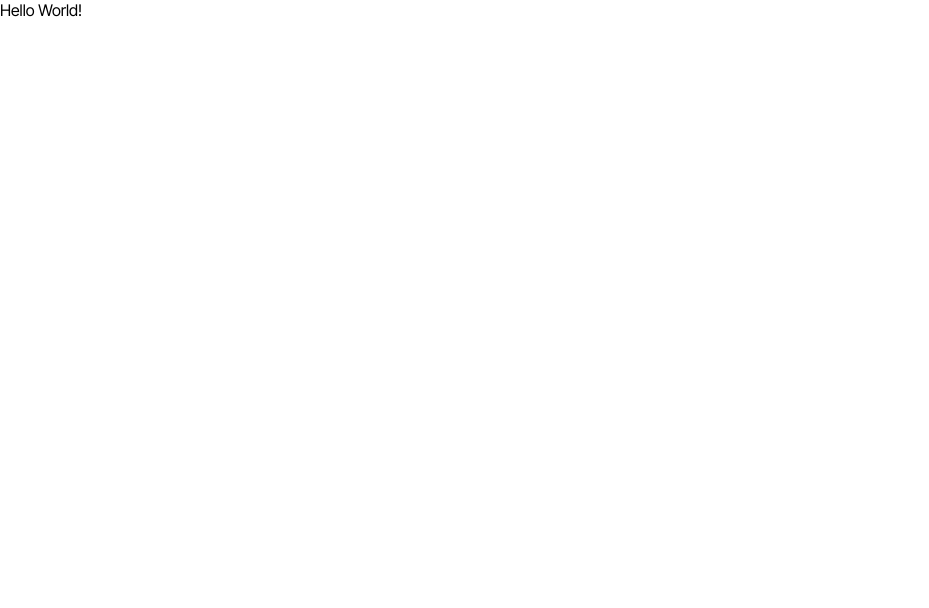
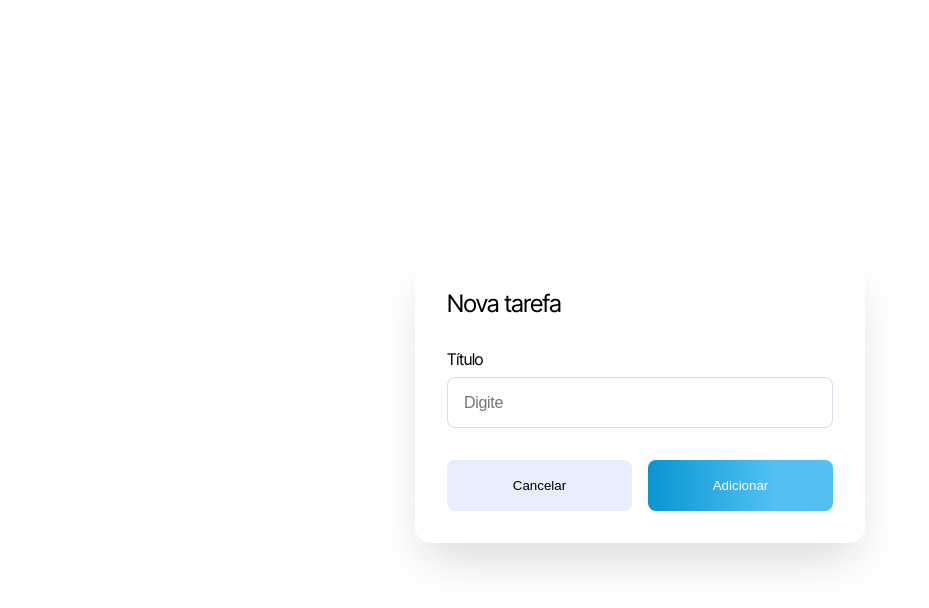
Before and after one commit to DevPBDias/legaplan-teste-tecnico, a Next.js app: page / in a window 1280 px wide. Shown: the top 608 px of the page, without its empty margins (0-929 px from the left). Built offline with nearby package versions, Linux system fonts and the light colour scheme.

Commit message:
feat: created addTaskModal and styled it

```diff
--- a/src/app/page.tsx
+++ b/src/app/page.tsx
@@ -1,3 +1,17 @@
+import AddTaskModal from "@/components/modals/AddTaskModal";
+
 export default function Home() {
-  return <div>Hello World!</div>;
+  return (
+    <div
+      style={{
+        display: "flex",
+        alignItems: "center",
+        justifyContent: "center",
+        width: "100dvw",
+        height: "100dvh",
+      }}
+    >
+      <AddTaskModal />
+    </div>
+  );
 }
--- /dev/null
+++ b/src/components/modals/AddTaskModal.tsx
@@ -0,0 +1,26 @@
+"use client";
+import "./styles.scss";
+
+const AddTaskModal = () => {
+  const handleClick = () => {
+    console.log("clickou");
+  };
+
+  return (
+    <section>
+      <h3>Nova tarefa</h3>
+      <fieldset>
+        <label htmlFor="title">Título</label>
+        <input type="text" name="" id="title" placeholder="Digite" />
+      </fieldset>
+      <div>
+        <button type="button">Cancelar</button>
+        <button className="add-btn" type="button" onClick={handleClick}>
+          Adicionar
+        </button>
+      </div>
+    </section>
+  );
+};
+
+export default AddTaskModal;
--- /dev/null
+++ b/src/components/modals/styles.scss
@@ -0,0 +1,80 @@
+section {
+    display: flex;
+    flex-flow: column nowrap;
+    justify-items: center;
+    align-items: flex-start;
+    width: 450px;
+    padding: 32px;
+    gap: 32px;
+    border-radius: 16px;
+    box-shadow: 0px 24px 48px -12px rgba(16, 24, 40, 0.18);
+
+
+
+    h3 {
+        font-size: 24px;
+        font-weight: 500;
+        line-height: 29.04px;
+        letter-spacing: -0.02em;
+        text-align: left;
+    }
+
+    fieldset {
+        display: flex;
+        flex-flow: column nowrap;
+        justify-items: center;
+        border: none;
+
+        label {
+            font-size: 16px;
+            font-weight: 400;
+            line-height: 19.36px;
+            letter-spacing: -0.02em;
+            text-align: left;
+        }
+
+        input {
+            width: 386px;
+            height: 51px;
+            padding: 16px ;
+            gap: 16px;
+            border-radius: 8px ;
+            border: 1px solid #D7DDE9;
+            font-size: 16px;
+            font-weight: 400;
+            line-height: 19.36px;
+            letter-spacing: -0.02em;
+            text-align: left;
+            margin-top: 8px;
+
+
+            &::placeholder {
+                font-size: 16px;
+                font-weight: 400;
+                line-height: 19.36px;
+                letter-spacing: -0.02em;
+                text-align: left;
+            }
+        }
+    }
+
+    div {
+        display: flex;
+        flex-flow: row nowrap;
+        gap: 16px;
+
+        button {
+            width: 185px;
+            height: 51px;
+            padding: 16px 24px;
+            border-radius: 8px ;
+            border: none;
+            background: #E7EEFB;
+        }
+
+        .add-btn {
+            background: linear-gradient(90deg, #0796D3 0%, #53C0F0 68.65%);
+            color: #FFFFFF;
+        }
+    }
+}
```
